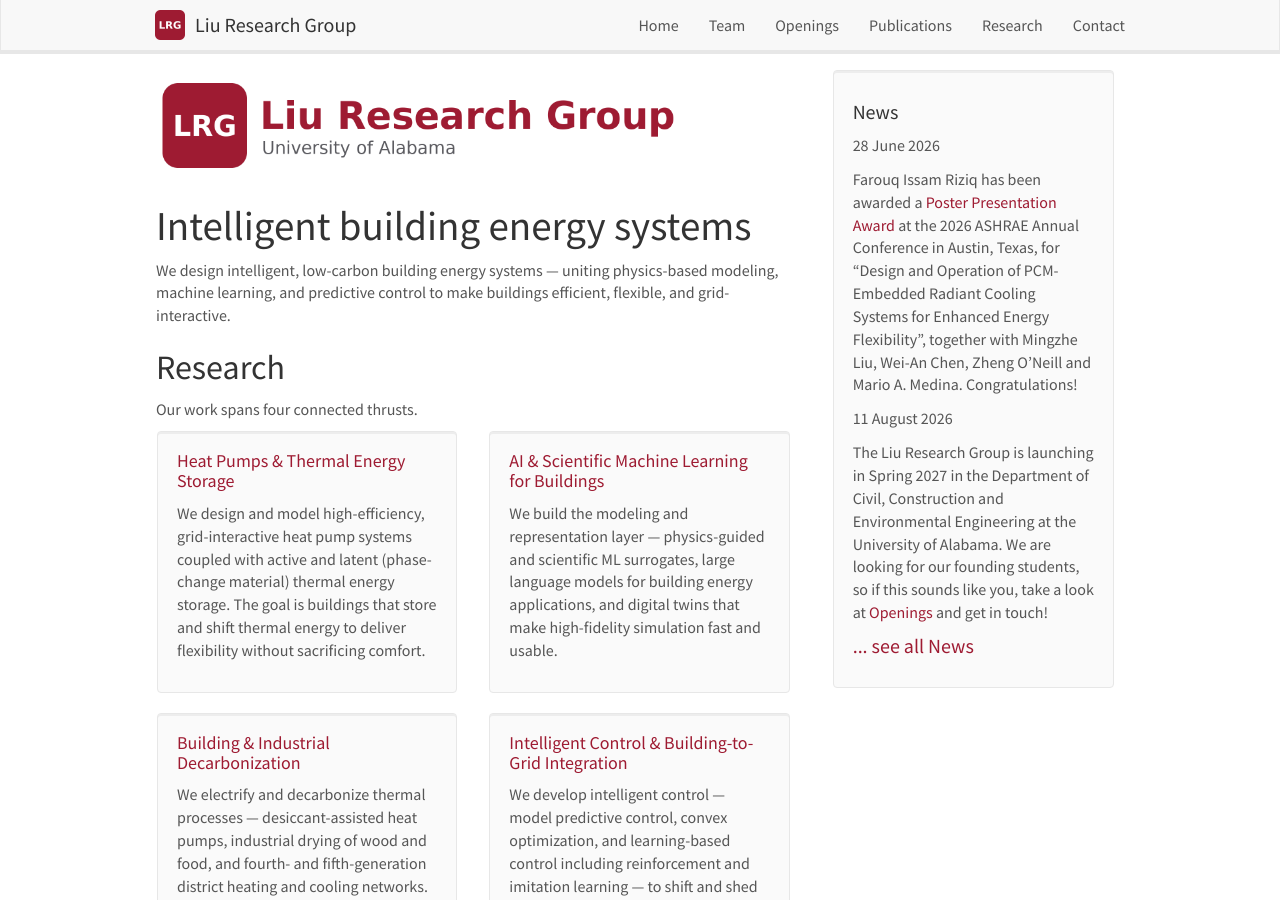
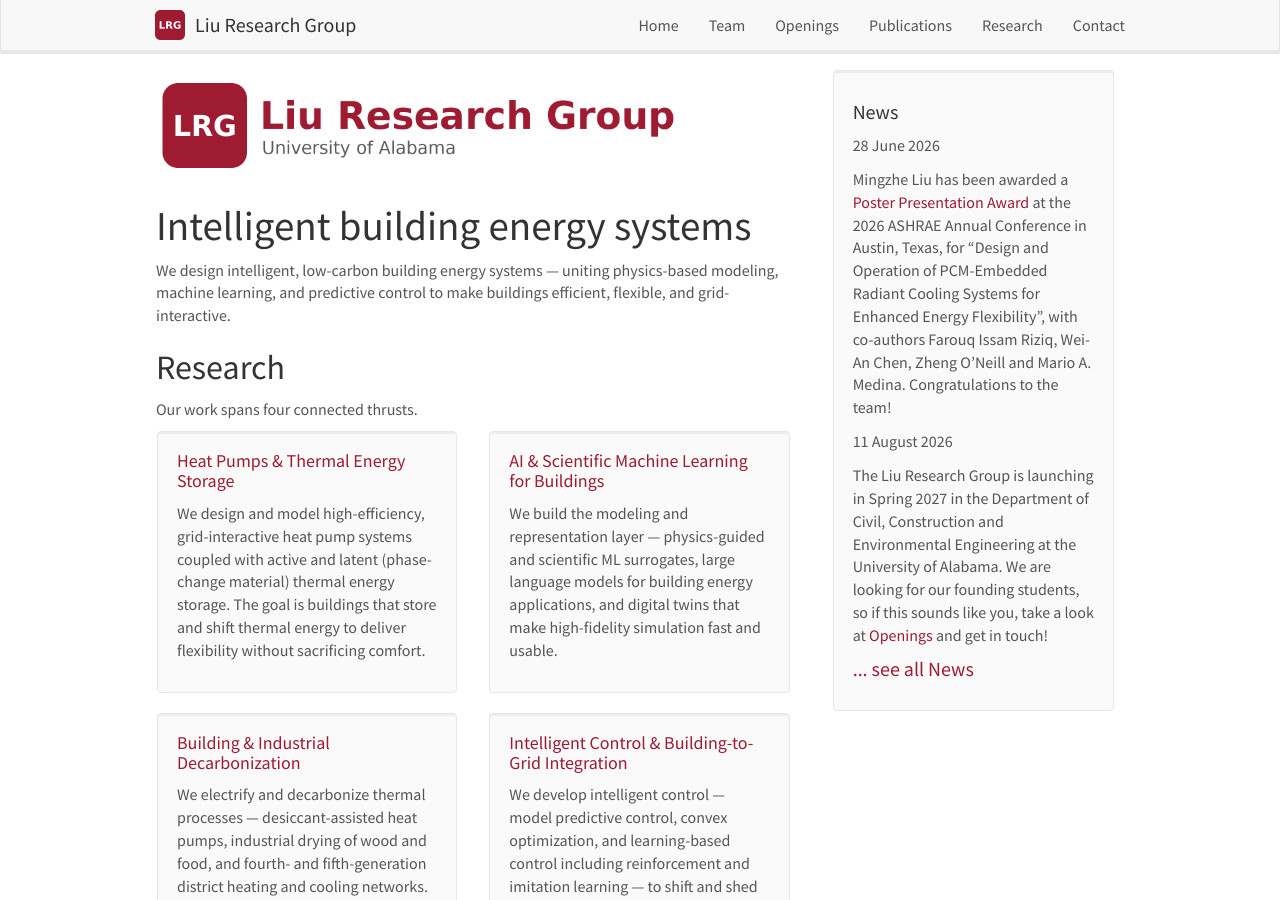
Before and after one commit to liu-research-group/liu-research-group.github.io, a Jekyll site: the page built from _pages/home.md, in a window 1280 px wide and 900 px high. Built offline with Jekyll 4.4.1, drawn with Linux system fonts in a browser that asks for light colours; nearby versions of some CDN libraries.

Commit message:
content: award item leads with the PI
This is the group's own news feed, and a poster award goes to every co-author,
so announcing it in the PI's name is accurate. Co-authors are still named,
Riziq among them, and the closing congratulation is directed outward at the
team rather than at the PI himself.

Note for future reference: ASHRAE's announcement lists the recipients as
'Farouq Issam Riziq, Mingzhe Liu, Wei-An Chen, Zheng O'Neill ... and Mario A.
Medina', i.e. Riziq first, matching the paper's author order. Anyone following
the link sees that order. That is normal and not a conflict -- the news item
says who is announcing, the linked source says who wrote the paper.

```diff
--- a/_data/news.yml
+++ b/_data/news.yml
@@ -1,5 +1,5 @@
 - date: 28 June 2026
-  headline: "Farouq Issam Riziq has been awarded a [Poster Presentation Award](https://www.ashrae.org/about/news/2026/ashrae-recognizes-outstanding-member-achievements-at-annual-conference) at the 2026 ASHRAE Annual Conference in Austin, Texas, for \"Design and Operation of PCM-Embedded Radiant Cooling Systems for Enhanced Energy Flexibility\", together with Mingzhe Liu, Wei-An Chen, Zheng O'Neill and Mario A. Medina. Congratulations!"
+  headline: "Mingzhe Liu has been awarded a [Poster Presentation Award](https://www.ashrae.org/about/news/2026/ashrae-recognizes-outstanding-member-achievements-at-annual-conference) at the 2026 ASHRAE Annual Conference in Austin, Texas, for \"Design and Operation of PCM-Embedded Radiant Cooling Systems for Enhanced Energy Flexibility\", with co-authors Farouq Issam Riziq, Wei-An Chen, Zheng O'Neill and Mario A. Medina. Congratulations to the team!"
 
 - date: 11 August 2026
   headline: "The Liu Research Group is launching in Spring 2027 in the Department of Civil, Construction and Environmental Engineering at the University of Alabama. We are looking for our founding students, so if this sounds like you, take a look at [Openings](/openings) and get in touch!"
```
